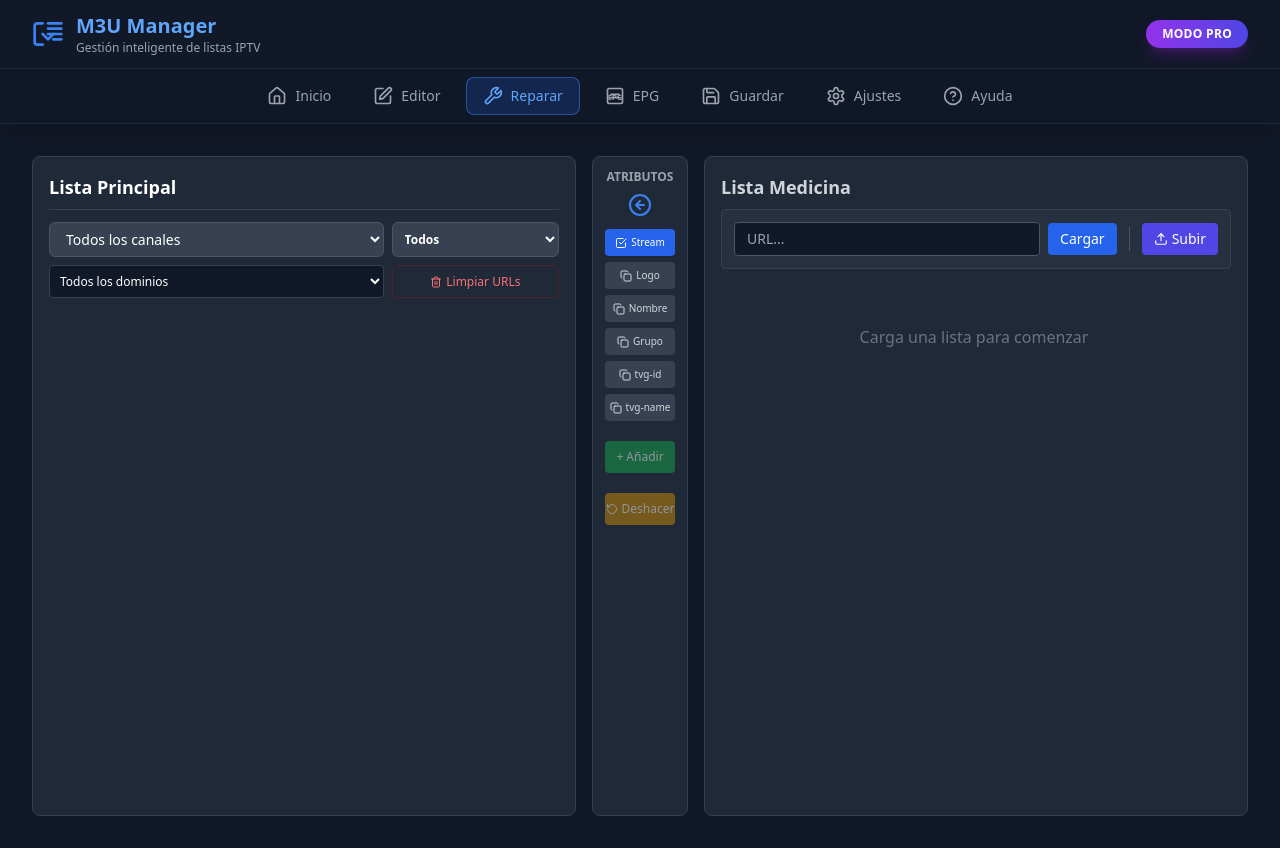
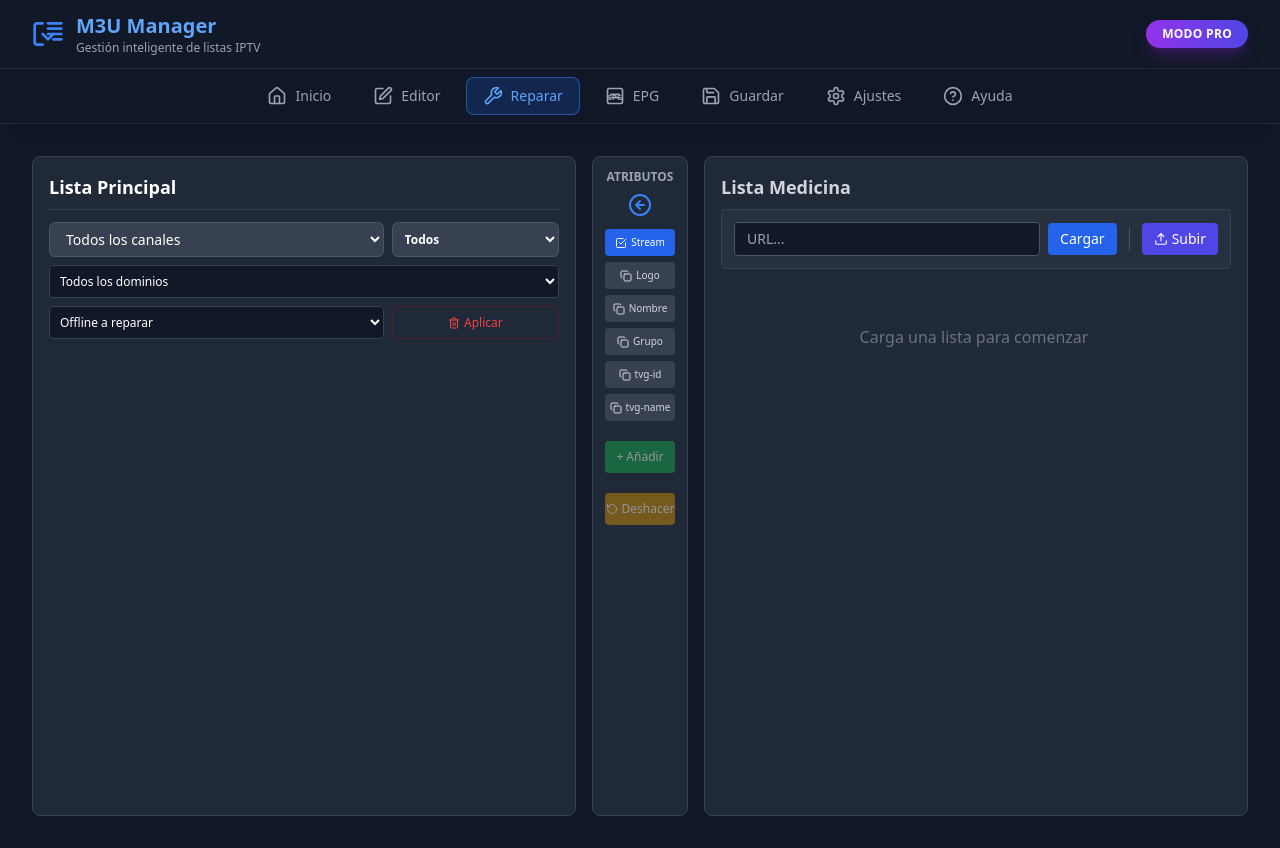
Before and after one commit to hijodkain/PWA-M3U-Manager, a Next.js app: page / in a window 1280 px wide. Both pictures are taken after a click on the button "Reparar". Built offline with nearby package versions, Linux system fonts and the light colour scheme.

Commit message:
Soluciona estilos select y añade acciones en bloque

```diff
--- a/ReparacionTab.tsx
+++ b/ReparacionTab.tsx
@@ -26,6 +26,7 @@ const ReparacionTab: React.FC<ReparacionTabProps> = ({ reparacionHook, channelsH
     const [showClearConfirm, setShowClearConfirm] = useState(false);
     const [savedMedicinaLists, setSavedMedicinaLists] = useState<Array<{ id: string; name: string; url: string; content?: string }>>([]);
     const [reparacionListName, setReparacionListName] = useState('');
+    const [bulkActionType, setBulkActionType] = useState('offline_repair');
 
     const {
         selectedReparacionChannels,
@@ -59,7 +60,7 @@ const ReparacionTab: React.FC<ReparacionTabProps> = ({ reparacionHook, channelsH
         verificationProgress,
         cancelVerification,
         verifyChannel,
-        clearFailedChannelsUrls,
+        executeBulkAction,
         failedChannelsByGroup,
         reparacionUrl,
         setReparacionUrl,
@@ -77,7 +78,7 @@ const ReparacionTab: React.FC<ReparacionTabProps> = ({ reparacionHook, channelsH
     } = reparacionHook;
 
     const { normalizeChannelName } = smartSearch;
-    const { undo, history, setChannels, fileName, channels } = channelsHook;
+    const { undo, history, setChannels, fileName, channels, saveStateToHistory } = channelsHook;
 
     const mainListParentRef = useRef<HTMLDivElement>(null);
     const reparacionListParentRef = useRef<HTMLDivElement>(null);
@@ -432,20 +433,21 @@ const ReparacionTab: React.FC<ReparacionTabProps> = ({ reparacionHook, channelsH
                         <select
                             value={mainStatusFilter}
                             onChange={(e) => setMainStatusFilter(e.target.value)}
-                            className={`bg-gray-700 border border-gray-600 rounded-md px-2 py-1.5 text-white text-xs font-bold focus:ring-blue-500 focus:border-blue-500 truncate ${mainListFilter !== 'Todos los canales' ? 'w-1/3' : 'w-1/3'} ${mainStatusFilter !== 'Todos' ? 'text-yellow-400 border-yellow-500/50 bg-yellow-900/40' : 'text-gray-400'}`}
+                            className={`bg-gray-700 border border-gray-600 rounded-md px-2 py-1.5 text-xs font-bold focus:ring-blue-500 focus:border-blue-500 truncate ${mainListFilter !== 'Todos los canales' ? 'w-1/3' : 'w-1/3'} ${mainStatusFilter !== 'Todos' ? 'text-yellow-400 border-yellow-500/50 bg-yellow-900/40' : 'text-gray-400'} ${mainStatusFilter === 'Todos' ? 'text-white' : ''}`}
                             title="Filtrar por estado de verificación"
                         >
-                            <option value="Todos" className="text-white">Todos</option>
-                            <option value="Rotos" className="text-red-500">❌ Offline</option>
-                            <option value="Pendientes" className="text-gray-400">○ Pendientes</option>
-                            <option value="ResDesconocida" className="text-white bg-gray-600">❓ Res. desconocida</option>
+                            <option value="Todos" style={{ color: 'white' }}>Todos</option>
+                            <option value="Rotos" style={{ color: '#ef4444' }}>❌ Offline</option>
+                            <option value="Pendientes" style={{ color: '#9ca3af' }}>○ Pendientes</option>
+                            <option value="ResDesconocida" style={{ color: 'white', backgroundColor: '#4b5563' }}>❓ Res. desconocida</option>
                         </select>
                     </div>
 
                     {!isSencillo && (
-                        <div className="flex gap-2 w-full">
+                        <>
+                            <div className="flex gap-2 w-full mt-2">
                                 <select
-                                className="w-2/3 bg-gray-900 text-xs border border-gray-700 rounded p-1.5 text-white focus:border-blue-500 focus:ring-1 focus:ring-blue-500 truncate"
+                                    className="w-full bg-gray-900 text-xs border border-gray-700 rounded p-1.5 text-white focus:border-blue-500 focus:ring-1 focus:ring-blue-500 truncate"
                                     value={mainDomainFilter}
                                     onChange={(e) => setMainDomainFilter(e.target.value)}
                                 >
@@ -453,14 +455,26 @@ const ReparacionTab: React.FC<ReparacionTabProps> = ({ reparacionHook, channelsH
                                         <option key={domain} value={domain}>{domain}</option>
                                     ))}
                                 </select>
+                            </div>
+                            <div className="flex gap-2 w-full mt-2 mb-2">
+                                <select
+                                    className="w-2/3 bg-gray-900 text-xs border border-gray-700 rounded p-1.5 text-white focus:border-blue-500 focus:ring-1 focus:ring-blue-500 truncate"
+                                    value={bulkActionType}
+                                    onChange={(e) => setBulkActionType(e.target.value)}
+                                >
+                                    <option value="offline_repair">Offline a reparar</option>
+                                    <option value="res_desconocida_repair">Res desconocida a reparar</option>
+                                    <option value="eliminar">Eliminar canal</option>
+                                </select>
                                 <button
-                                onClick={clearFailedChannelsUrls}
-                                className="w-1/3 text-xs py-1.5 px-0 rounded border border-red-900/50 text-red-400 hover:bg-red-900/20 flex items-center justify-center gap-1"
-                                title="Limpiar URLs fallidas"
+                                    onClick={() => executeBulkAction(bulkActionType, filteredMainChannels)}
+                                    className="w-1/3 text-xs py-1.5 px-0 rounded border border-red-900/50 text-red-500 hover:bg-red-900/20 flex items-center justify-center gap-1"
+                                    title="Aplicar acción"
                                 >
-                                <Trash2 size={12} /> <span className="hidden sm:inline">Limpiar URLs</span>
+                                    <Trash2 size={12} /> <span className="hidden sm:inline">Aplicar</span>
                                 </button>
                             </div>
+                        </>
                     )}
                 </div>
 
--- a/useReparacion.ts
+++ b/useReparacion.ts
@@ -479,19 +479,47 @@ export const useReparacion = (
         }
     };
 
-    const clearFailedChannelsUrls = () => {
+    const executeBulkAction = (actionType: string, filteredChannels: Channel[]) => {
         saveStateToHistory();
         const newInfo = { ...verificationInfo };
-        setMainChannels(prev =>
-            prev.map(channel => {
-                if (verificationInfo[channel.id]?.status === 'failed') {
+        let channelsToDelete = new Set<string>();
+
+        if (actionType === 'eliminar') {
+            channelsToDelete = new Set(filteredChannels.map(c => c.id));
+            if (!confirm(`Se van a eliminar ${channelsToDelete.size} canales. ¿Deseas continuar?`)) {
+                return;
+            }
+        }
+
+        setMainChannels(prev => {
+            if (actionType === 'eliminar') {
+                return prev.filter(c => !channelsToDelete.has(c.id));
+            }
+
+            return prev.map(channel => {
+                // Solo aplicar a los canales que están en la vista filtrada
+                const isFiltered = filteredChannels.some(fc => fc.id === channel.id);
+                if (!isFiltered) return channel;
+
+                const info = verificationInfo[channel.id];
+
+                if (actionType === 'offline_repair' && info?.status === 'failed') {
                     newInfo[channel.id] = { status: 'pending', quality: 'unknown' };
-                    return { ...channel, url: 'http://--', status: 'pending', quality: 'unknown' };
+                    return { ...channel, url: '-- Reparar Canal', status: 'pending', quality: 'unknown' };
                 }
+
+                if (actionType === 'res_desconocida_repair' && info?.status === 'ok' && (!info.quality || info.quality === 'unknown')) {
+                    newInfo[channel.id] = { status: 'pending', quality: 'unknown' };
+                    return { ...channel, url: '-- Reparar Canal', status: 'pending', quality: 'unknown' };
+                }
+
                 return channel;
-            })
-        );
-        setVerificationInfo(newInfo);
+            });
+        });
+
+        if (actionType !== 'eliminar') {
+            setVerificationInfo(newInfo);
+        }
     };
 
     const failedChannelsByGroup = useMemo(() => {
@@ -753,7 +781,7 @@ export const useReparacion = (
         cancelVerification,
         verifyChannel,
         verifyChannelSimple,
-        clearFailedChannelsUrls,
+        executeBulkAction,
         failedChannelsByGroup,
         reparacionUrl,
         setReparacionUrl,
```
Lines whose indentation alone changed are shown as unchanged.
